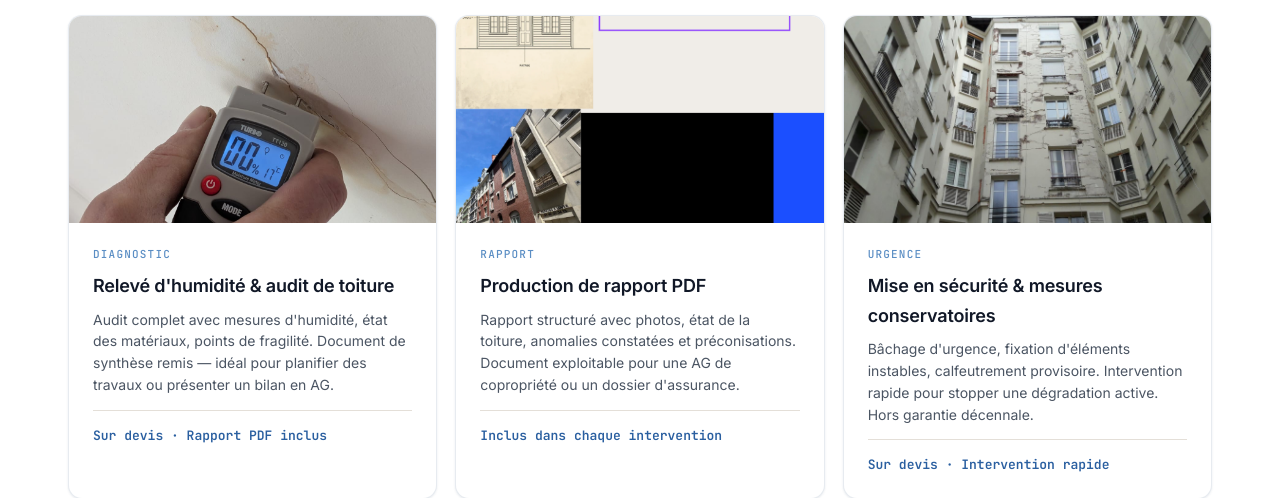
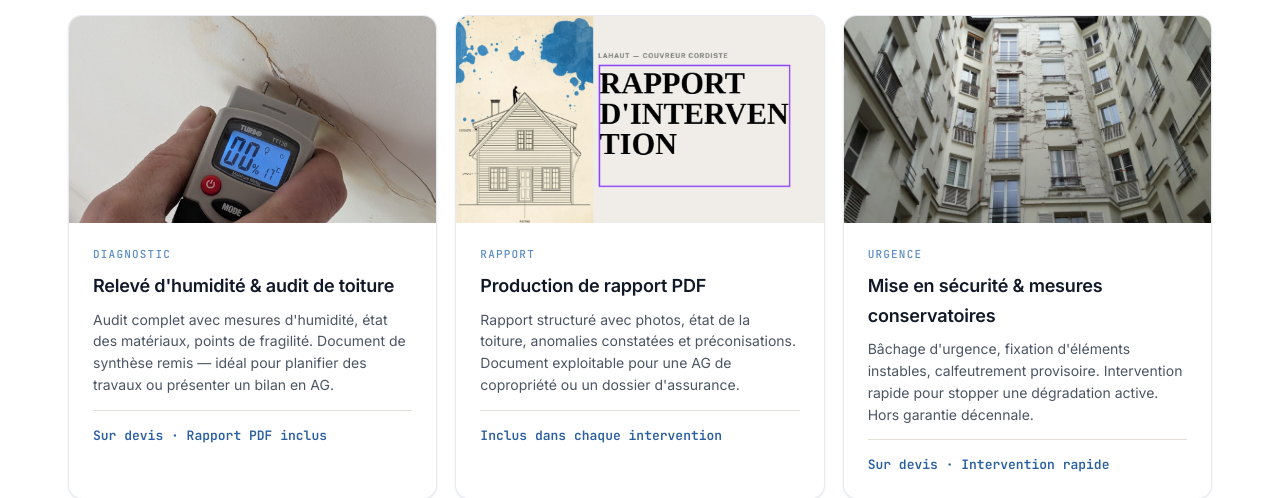
Before and after one commit to lahautcorde-ops/lahaut-v2, a website: page entretien.html in a window 1280 px wide. Shown: the part 2267-2765 px from the top of the page. Drawn offline with Linux system fonts and the light colour scheme.

Commit message:
fix: cadrage photo rapport PDF

```diff
--- a/entretien.html
+++ b/entretien.html
@@ -142,7 +142,7 @@
 
       <div class="presta-card">
         <div class="presta-card__img">
-          <img src="images/rapport/1.png" alt="Rapport PDF toiture" loading="lazy">
+          <img src="images/rapport/1.png" alt="Rapport PDF toiture" loading="lazy" style="object-position: center top;">
         </div>
         <div class="presta-card__body">
           <div class="presta-card__cat">Rapport</div>
```
